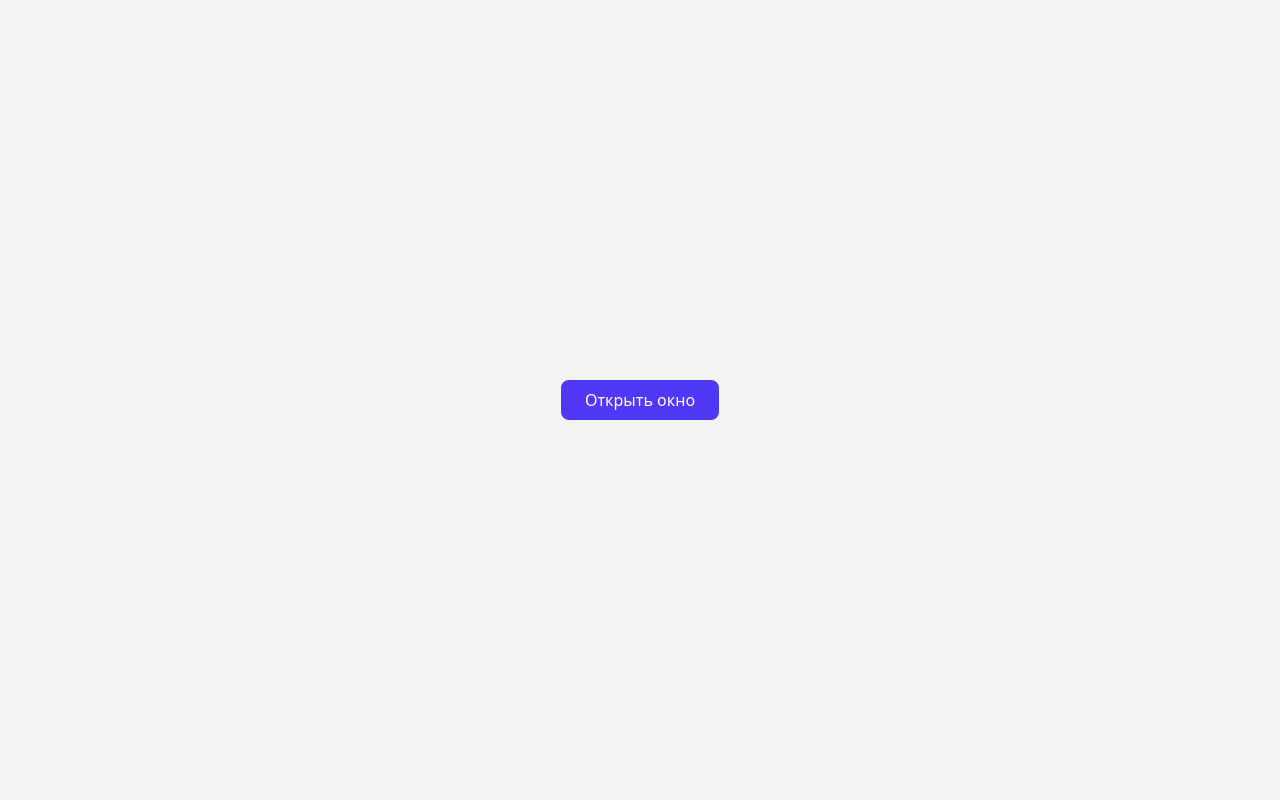
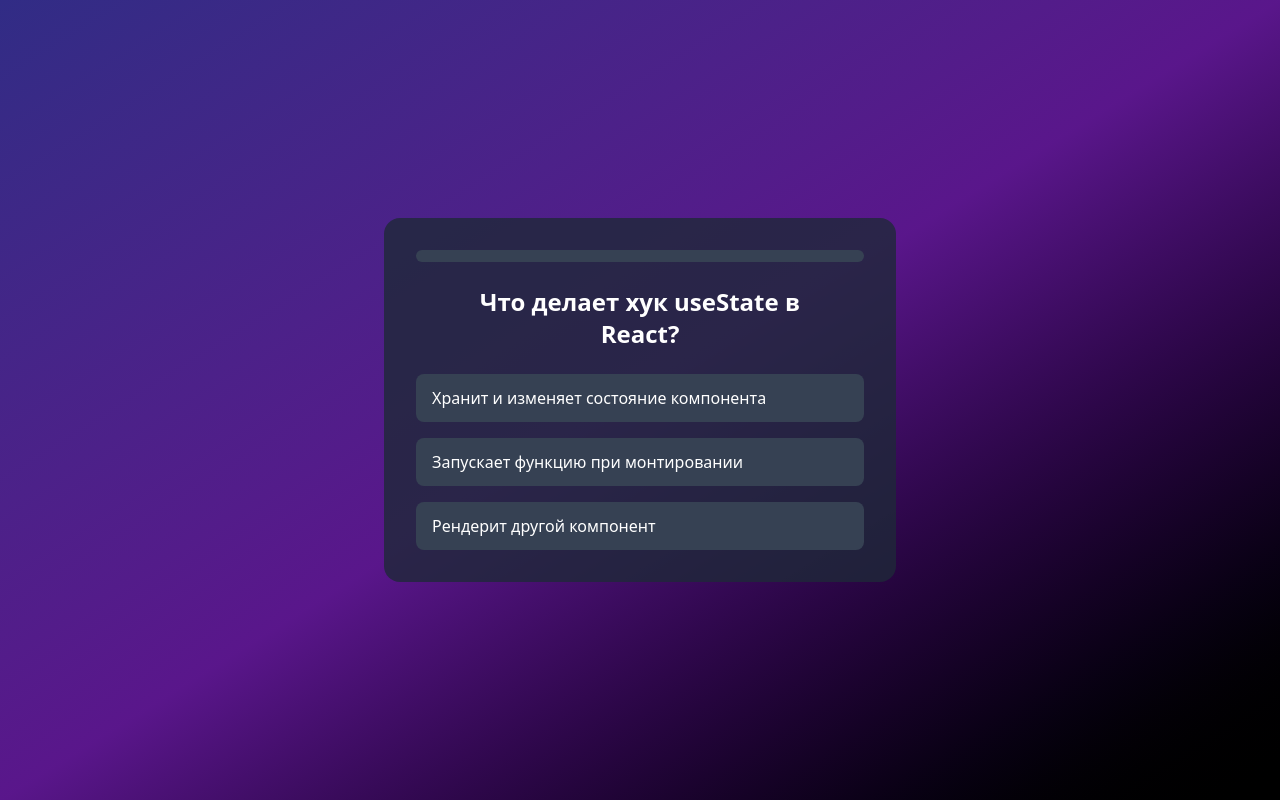
Before and after one commit to VladislavProhorov123/6-React-Project, a React app: page / in a window 1280 px wide. Built offline with nearby package versions, Linux system fonts and the light colour scheme; the HTML template or start-up script is replaced by a standard one.

Commit message:
quiz game

```diff
--- a/src/App.jsx
+++ b/src/App.jsx
@@ -1,34 +1,29 @@
 import { useState } from "react";
+import Game from "./component/Game";
+import Result from "./component/Result";
+import { QUESTIONS } from "./questions.data";
 
 function App() {
-  const [open, setOpen] = useState(false);
+  const [step, setStep] = useState(0);
+  const [correct, setCorrect] = useState(0);
+
+  const question = QUESTIONS[step];
+
+  const onClickVariant = (index) => {
+    console.log(step, index);
+    setStep(step + 1);
+
+    if(index === question.correct) {
+      setCorrect(correct + 1)
+    }
+  };
 
   return (
-    <div className="min-h-screen flex items-center justify-center bg-gray-100">
-      <button className="cursor-pointer px-6 py-2 rounded-lg bg-indigo-600 text-white hover:bg-indigo-700 transition" onClick={() => setOpen(!open)}>Открыть окно</button>
-      {open && (
-        <div className="fixed inset-0 bg-black/50 flex items-center justify-center z-50">
-          <div className="bg-white rounded-2xl shadow-xl w-full max-w-lg p-6 relative">
-            <button className="text-[22px] absolute top-4 right-4 text-gray-500 hover:text-gray-700" onClick={() => setOpen(false)}>
-              <i class="ri-close-line"></i>
-            </button>
-            <div className="flex flex-col items-center mb-6">
-              <img className="w-20 h-20 rounded-full object-cover mb-3 shadow-md" src="/ava2.jpg" alt="" />
-              <h3 className="text-lg font-semibold">Fronted Developer</h3>
-              <p className="text-gray-500 text-sm">Ukraine, Kyiv</p>
-            </div>
-            <h1 className="text-xl font-bold text-gray-800 mb-3 text-center">
-              Why Branches in Git Are Perfect for Managing Different Projects
-            </h1>
-            <p className="text-gray-600 leading-relaxed text-center">
-              Branches in Git are a powerful way to separate different versions
-              of your code. You can keep one project in the main branch and
-              start a completely new one in another branch. This makes it easy
-              to switch between projects, experiment safely, and keep your
-              GitHub repository clean.
-            </p>
-          </div>
-        </div>
+    <div className="">
+      {step !== QUESTIONS.length ? (
+        <Game step={step} question={question} onClickVariant={onClickVariant} />
+      ) : (
+        <Result correct={correct} />
       )}
     </div>
   );
--- /dev/null
+++ b/src/component/Game.jsx
@@ -0,0 +1,29 @@
+import React from "react";
+import { QUESTIONS } from "../questions.data";
+
+export default function Game({ question, onClickVariant, step }) {
+    const percentage = Math.round(step / QUESTIONS.length * 100)
+
+    // console.log(percentage)
+  return (
+    <>
+      <div className="min-h-screen flex items-center justify-center bg-gradient-to-br from-indigo-900 via-purple-900 to-black p-4">
+        <div className="bg-gray-800/80 rounded-2xl p-8 w-full max-w-lg text-white">
+        <div className="h-3 w-full bg-gray-700 rounded-full overflow-hidden">
+            <div className="h-3 bg-indigo-500 transition-all duration-500" style={{ width: `${percentage}%` }}></div>
+        </div>
+          <h1 className="text-2xl font-bold m-6 text-center">
+            {question.title}
+          </h1>
+          <ul className="space-y-4">
+            {question.variants.map((text, index) => (
+              <li onClick={() => onClickVariant(index)} key={text} className="px-4 py-3 rounded-lg bg-gray-700 hover:bg-indigo-600 cursor-pointer transition">
+                {text}
+              </li>
+            ))}
+          </ul>
+        </div>
+      </div>
+    </>
+  );
+}
--- /dev/null
+++ b/src/component/Result.jsx
@@ -0,0 +1,24 @@
+import React from "react";
+import { QUESTIONS } from "../questions.data";
+
+export default function Result({ correct }) {
+  return (
+    <div className="min-h-screen flex items-center justify-center bg-gradient-to-br from-indigo-900 via-purple-900 to-black p-4">
+      <div className="bg-gray-800/80 backdrop-blur-md shadow-2xl rounded-2xl w-full max-w-md p-8 text-white flex flex-col items-center">
+        <img
+          className="w-32 h-32 mb-6 rounded-full shadow-lg object-cover object-left"
+          src="/123.png"
+          alt=""
+        />
+        <h2 className="text-2xl font-bold mb-6 text-center">
+          Вы отгадали {correct} ответа из {QUESTIONS.length}
+        </h2>
+        <a href="/">
+          <button className="cursor-pointer px-6 py-3 bg-indigo-600 hover:bg-indigo-700 rounded-lg transition text-white font-semibold">
+            Попробовать снова
+          </button>
+        </a>
+      </div>
+    </div>
+  );
+}
--- /dev/null
+++ b/src/questions.data.js
@@ -0,0 +1,95 @@
+export const QUESTIONS = [
+  {
+    id: 0,
+    title: "Что делает хук useState в React?",
+    variants: [
+      "Хранит и изменяет состояние компонента",
+      "Запускает функцию при монтировании",
+      "Рендерит другой компонент",
+    ],
+    correct: 0,
+  },
+  {
+    id: 1,
+    title:
+      "Какой правильный способ передать данные от родителя к дочернему компоненту?",
+    variants: ["Через props", "Через useEffect", "Через return"],
+    correct: 0,
+  },
+  {
+    id: 2,
+    title: "Что такое JSX?",
+    variants: [
+      "Язык шаблонов для HTML",
+      "Расширение синтаксиса JavaScript для описания UI",
+      "Библиотека для работы с DOM",
+    ],
+    correct: 1,
+  },
+  {
+    id: 3,
+    title: "Что произойдет, если не задать key при рендеринге списка?",
+    variants: [
+      "Ничего, React сам подберёт ключи",
+      "Может сломаться рендеринг и снизится производительность",
+      "Компонент перестанет работать",
+    ],
+    correct: 1,
+  },
+  {
+    id: 4,
+    title: "Какой хук используется для побочных эффектов?",
+    variants: ["useState", "useEffect", "useReducer"],
+    correct: 1,
+  },
+  {
+    id: 5,
+    title: "Что делает Virtual DOM в React?",
+    variants: [
+      "Оптимизирует обновление интерфейса",
+      "Хранит данные состояния",
+      "Подключает внешние библиотеки",
+    ],
+    correct: 0,
+  },
+  {
+    id: 6,
+    title: "Что возвращает useState?",
+    variants: [
+      "Только текущее значение",
+      "Массив из значения и функции для его изменения",
+      "Объект с состоянием",
+    ],
+    correct: 1,
+  },
+  {
+    id: 7,
+    title: "Как правильно условно отрендерить компонент?",
+    variants: [
+      "{ isOpen && <Modal /> }",
+      "{ if(isOpen) <Modal /> }",
+      "<Modal when={isOpen} />",
+    ],
+    correct: 0,
+  },
+  {
+    id: 8,
+    title: "Что делает проп children?",
+    variants: [
+      "Передаёт стили в компонент",
+      "Позволяет вложить JSX внутрь компонента",
+      "Обновляет состояние",
+    ],
+    correct: 1,
+  },
+  {
+    id: 9,
+    title: "Какая команда создаёт новый проект на React с Vite?",
+    variants: [
+      "npx create-react-app my-app",
+      "npm create vite@latest my-app",
+      "npx react-init my-app",
+    ],
+    correct: 1,
+  },
+];
```
Also changed, not shown: public/123.png (added).
